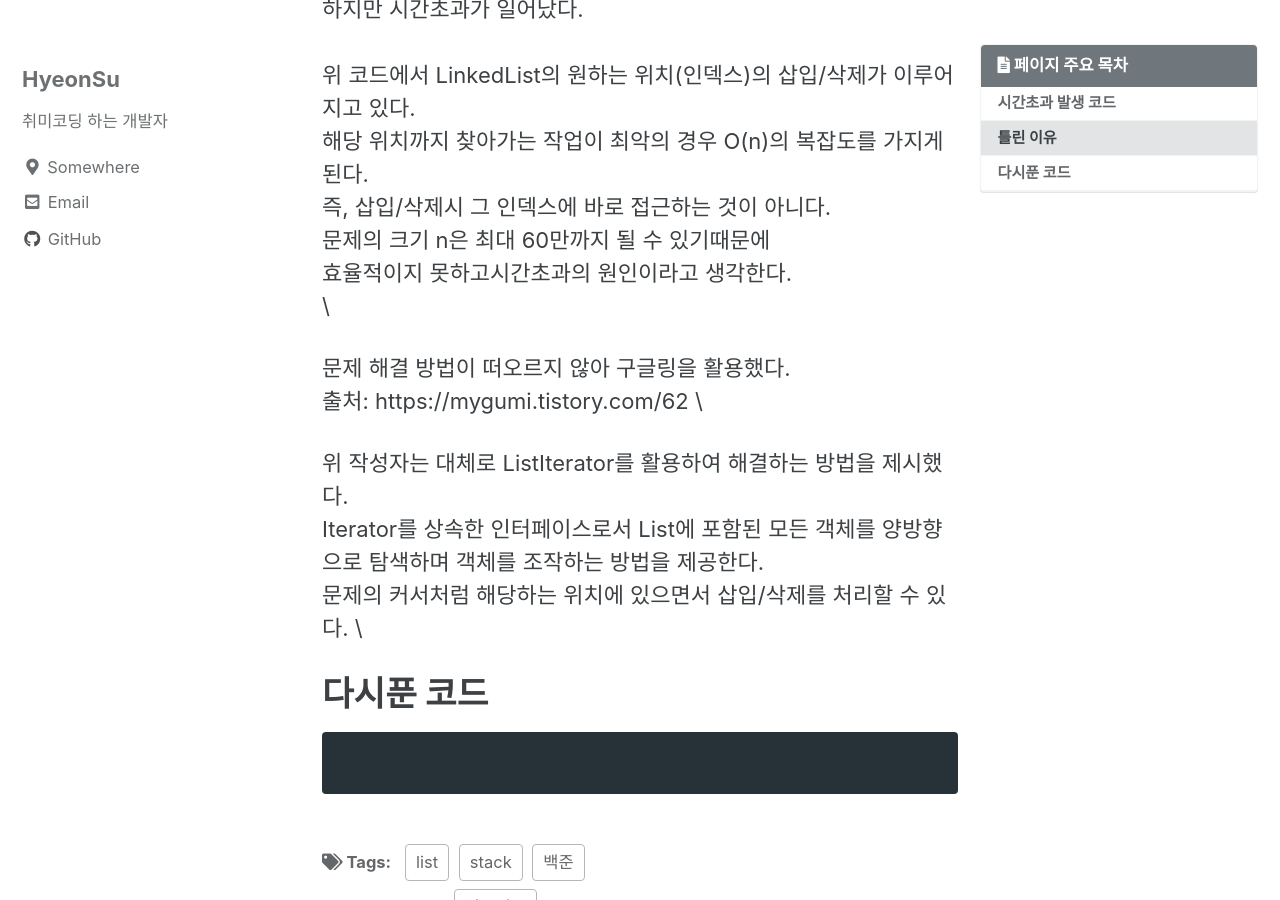
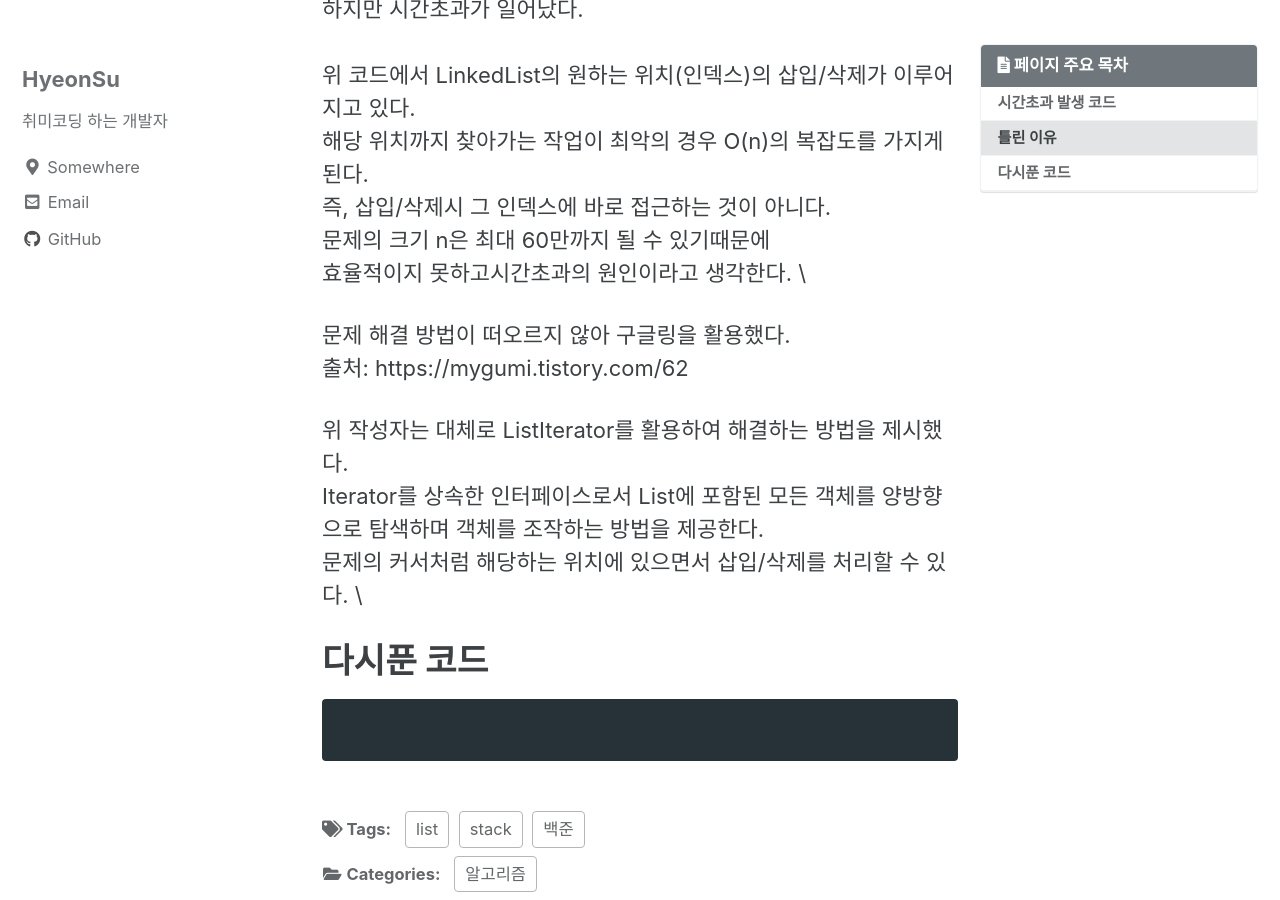
Before and after one commit to hscom96/hscom96.github.io, a Jekyll site: the page built from _posts/2020-07-27-boj1406.md, in a window 1280 px wide and 900 px high, scrolled down 1903 px. Built offline with Jekyll 4.4.1, drawn with Linux system fonts in a browser that asks for light colours; cached includes are drawn as plain includes; comment, search, counter and statistics services are not loaded.

Commit message:
게시물 포스팅

```diff
--- a/_posts/2020-07-27-boj1406.md
+++ b/_posts/2020-07-27-boj1406.md
@@ -77,10 +77,10 @@ ArrayList와 달리 삽입/삭제시 임시배열을 생성하여 밀어내는
 즉, 삽입/삭제시 그 인덱스에 바로 접근하는 것이 아니다. \\
 문제의 크기 n은 최대 60만까지 될 수 있기때문에 \\
 효율적이지 못하고시간초과의 원인이라고 생각한다. \\
-\\
+
 
 문제 해결 방법이 떠오르지 않아 구글링을 활용했다. \\
-출처: https://mygumi.tistory.com/62 \\
+출처: https://mygumi.tistory.com/62
 
 위 작성자는 대체로 ListIterator를 활용하여 해결하는 방법을 제시했다. \\
 Iterator를 상속한 인터페이스로서 List에 포함된 모든 객체를 양방향으로 탐색하며 객체를 조작하는 방법을 제공한다. \\
```
